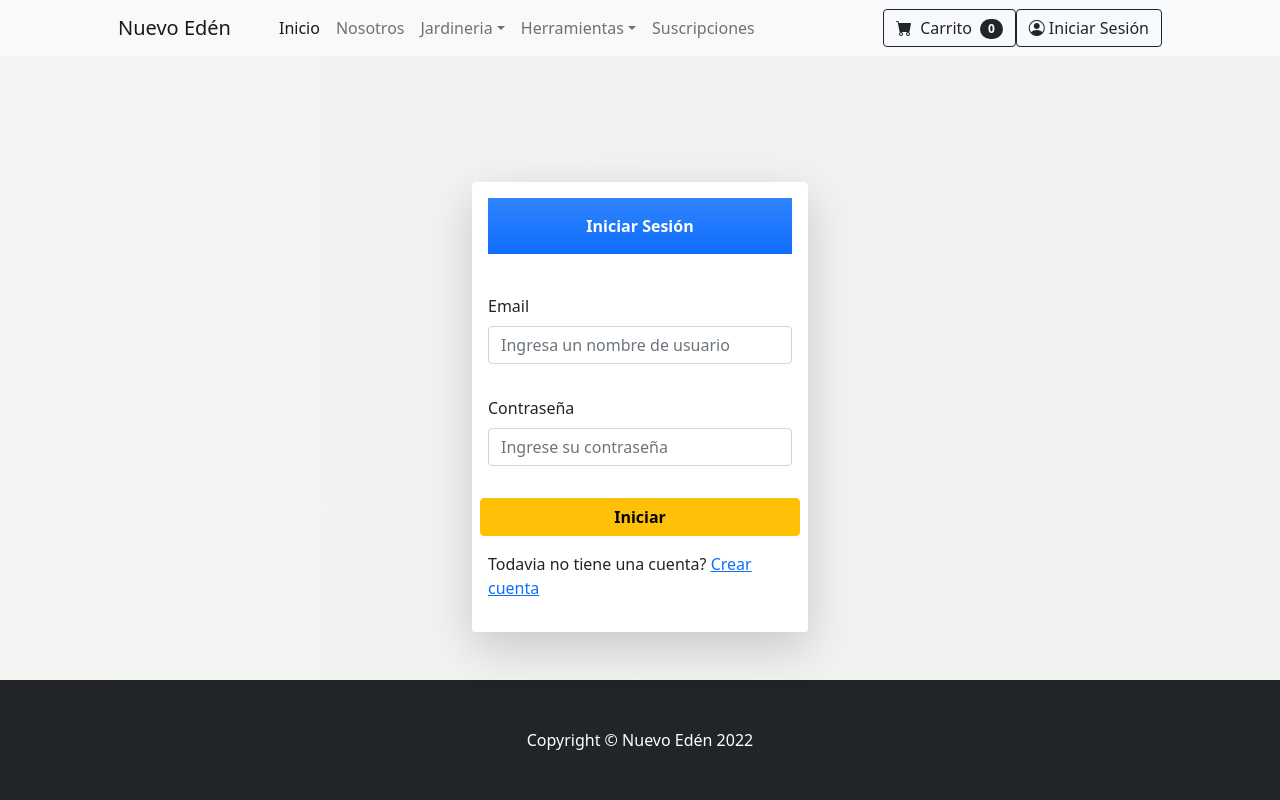
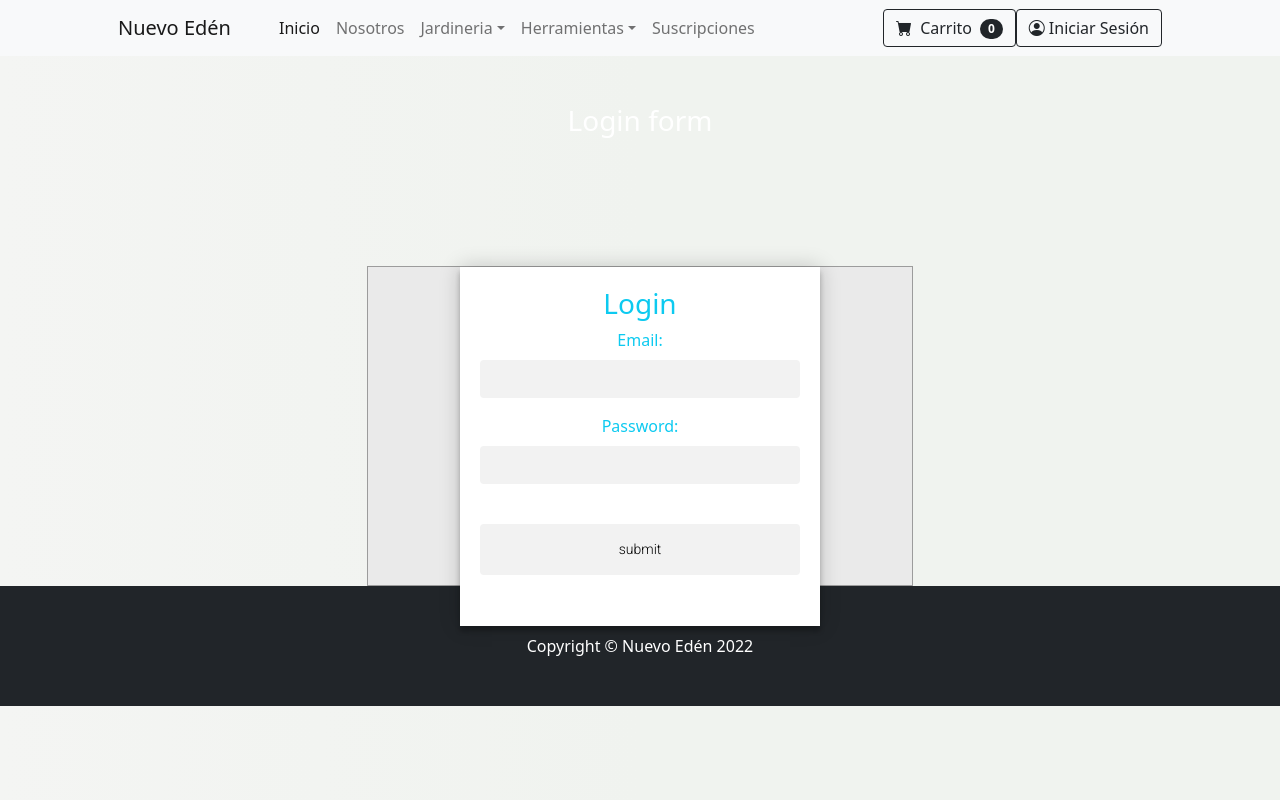
Before and after one commit to Stender92/djangoTienda, a Django app: page /loginBack/ in a window 1280 px wide. Run offline with Django 4.2, Linux system fonts and the light colour scheme; some libraries are stand-ins or nearby versions.

Commit message:
NO FUNCIONA EL LOGIN AAAAAAAAAAA

```diff
--- a/Tienda/urls.py
+++ b/Tienda/urls.py
@@ -1,7 +1,7 @@
 from django.contrib import admin
 from django.urls import path
 from frontend.views import index, nosotros, inicio, aspersores, carrito, fertilizante, login, macetas, pistolas, productos, registro, semillas, suscripciones, tijeras, productos
-from back.views import indexBack, loginBack, validarUsuario
+from back.views import loginBack, validarUsuario, indexBack
 urlpatterns = [
     path('admin/', admin.site.urls),
     path('', index),
--- a/back/models.py
+++ b/back/models.py
@@ -1,4 +1,4 @@
-import email
+
 from django.db import models
 
 # Create your models here.
--- a/back/templates/login_back.html
+++ b/back/templates/login_back.html
@@ -19,7 +19,27 @@
     <link href="{% static 'css/styles.css'%}" rel="stylesheet" />
     <script src="//cdnjs.cloudflare.com/ajax/libs/jquery/3.2.1/jquery.min.js"></script>
 
-
+    <style>
+        body {
+  margin: 0;
+  padding: 0;
+  background-color: #17a2b8;
+  height: 100vh;
+}
+#login .container #login-row #login-column #login-box {
+  margin-top: 120px;
+  max-width: 600px;
+  height: 320px;
+  border: 1px solid #9C9C9C;
+  background-color: #EAEAEA;
+}
+#login .container #login-row #login-column #login-box #login-form {
+  padding: 20px;
+}
+#login .container #login-row #login-column #login-box #login-form #register-link {
+  margin-top: -85px;
+}
+    </style>
 
 
 
@@ -72,44 +92,36 @@
             </div>
         </nav>
         <!--Login-->
-        <div class="login-page">
-
-            <!--Login-->
+        <div id="login">
+            <h3 class="text-center text-white pt-5">Login form</h3>
             <div class="container">
-                <div class="row">
-                    <div class="col">
-                        <div class="shadow-lg p-3 mb-5 mt-4 bg-body rounded">
-                            <div class="p-3 mb-2 bg-primary bg-gradient fw-bold text-white text-center">Iniciar Sesión</div>
-                            <form class="row g-3 needs-validation" action="validarUsuario/" novalidate>
+                <div id="login-row" class="row justify-content-center align-items-center">
+                    <div id="login-column" class="col-md-6">
+                        <div id="login-box" class="col-md-12">
+                            <form id="login-form" class="form" action="validarUsuario/" method="post">
                                 {% csrf_token %}
+                                <h3 class="text-center text-info">Login</h3>
+                                <div class="form-group">
+                                    <label for="email" class="text-info">Email:</label><br>
+                                    <input type="email" name="email" id="email" class="form-control">
+                                </div>
+                                <div class="form-group">
+                                    <label for="password" class="text-info">Password:</label><br>
+                                    <input type="password" name="password" id="password" class="form-control">
+                                </div>
+                                <br>
                                 <div class="form-group">
 
-                                </div>
-                                <div class="form-group">
-                                <label for="email" class="form-label">Email</label>
-                                <input type="email" class="form-control" id="name" placeholder="Ingresa un nombre de usuario" required>
-                                <!-- Mensajes para validación   -->
-                                <div class="valid-feedback">¡Campo válido!</div>
-                                <div class="invalid-feedback">Debe completar los datos.</div>
-
-                                </div>
-                                <div class="form-group">
-                                    <label for="apellido" class="form-label">Contraseña</label>
-                                    <input type="password" class="form-control" id="pass" placeholder="Ingrese su contraseña" required>
-                                    <!-- Mensajes para validación   -->
-                                    <div class="valid-feedback">¡Campo válido!</div>
-                                    <div class="invalid-feedback">Debe completar los datos.</div>
+                                    <input type="submit" name="submit" class="btn btn-info btn-md" value="submit">
                                 </div>
 
-                                <button class="btn btn-warning fw-bold" type="submit">Iniciar</button>
-                                <p class="message">Todavia no tiene una cuenta? <a href="registro.html">Crear cuenta </a></p>
                             </form>
                         </div>
                     </div>
                 </div>
             </div>
         </div>
-        <script src="{% static 'js/ini.js'%}"></script>
+
 
 
 
@@ -130,27 +142,6 @@
         <script src="https://cdn.jsdelivr.net/npm/bootstrap@5.1.3/dist/js/bootstrap.bundle.min.js"></script>
         <script src="{% static 'js/scripts.js'%}"></script>
 
-        <script>
-            (function () {
-              'use strict'
-
-              // Obtener todos los formularios a los que queremos aplicar estilos de validación de Bootstrap personalizados
-              var forms = document.querySelectorAll('.needs-validation')
-
-              //Recorremos los forms y evitamos en envío sin validacion
-              Array.prototype.slice.call(forms)
-                .forEach(function (form) {
-                  form.addEventListener('submit', function (event) {
-                    if (!form.checkValidity()) {
-                      event.preventDefault()
-                      event.stopPropagation()
-                    }
-                    form.classList.add('was-validated')
-                  }, false)
-                })
-            })()
-                </script>
-
 
     </body>
 </html>
--- a/back/views.py
+++ b/back/views.py
@@ -1,5 +1,4 @@
-import email
-from http.client import HTTPResponse
+
 from django.shortcuts import redirect, render
 from django.http import HttpResponse
 from .models import Usuario
@@ -9,22 +8,22 @@
     return render(request, 'login_back.html')
 
 def validarUsuario(request):
-    #Recibimos los datos desde el formulario que fueron pasados via POST
-
+    #recibimos los datos desde el formulario que fueron
+    #pasados via POST
     v_email=request.POST.get('email')
     v_password=request.POST.get('password')
 
     try:
-    #Buscamos el usuario en la bases de datos
-
+    #Buscamos el usuario en la base de datos
         usu=Usuario.objects.get(email=v_email, password=v_password)
-
+    #return HttpResponse("LALALA")
         if usu:
             request.session['usuario'] = v_email
-            return redirect('indexBack/')
+            return redirect('indexback/')
 
     except:
         return redirect('loginBack/')
+
 
 
 def indexBack(request):
--- a/frontend/admin.py
+++ b/frontend/admin.py
@@ -1,8 +1,10 @@
 from django.contrib import admin
 from frontend.models import Categoria, Producto, Foto
+from back.models import Usuario
 
 # Register your models here.
 
 admin.site.register(Categoria)
 admin.site.register(Producto)
 admin.site.register(Foto)
+admin.site.register(Usuario)
```
Also changed, not shown: db.sqlite3.
